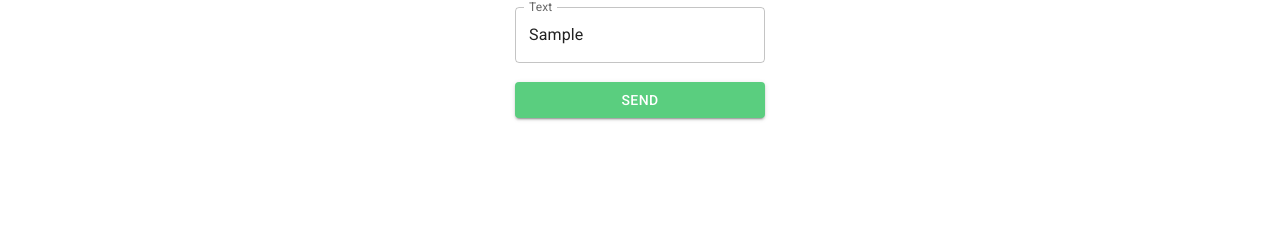
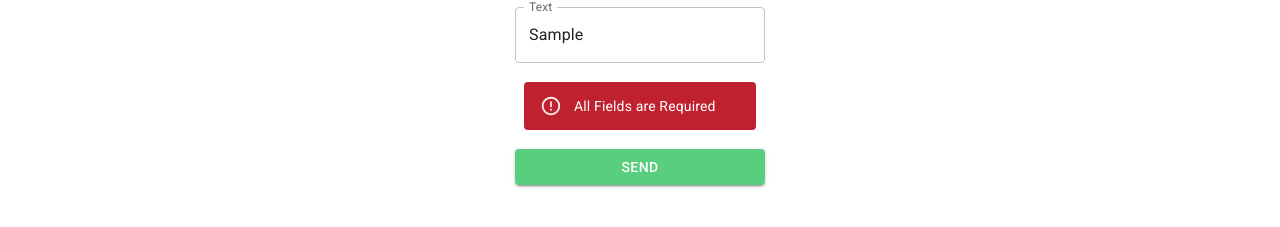
Before and after one commit to MariamElZaatari/react_authentication_app, a React (Create React App) app: page /contact in a window 1280 px wide. Both pictures are taken after typing "Sample", "Sample", "Sample" into the empty fields and a click on the button "SEND". Shown: the part 363-590 px from the top of the page. Built offline with nearby package versions, Linux system fonts and the light colour scheme; no server answers.

Commit message:
Contact Service URL Updated and Contact JS Modified with Alerts and Handlers

```diff
--- a/src/pages/Contact.js
+++ b/src/pages/Contact.js
@@ -1,16 +1,21 @@
-import React,{useState} from 'react'
+import React, { useState, useEffect } from 'react'
 import Typography from '@mui/material/Typography';
 import Container from '@mui/material/Container';
 import TextField from '@mui/material/TextField';
 import Button from '@mui/material/Button';
+import Alert from '@mui/material/Alert';
+import isEmail from 'validator/lib/isEmail';
+import ContactService from '../services/ContactService';
 
 export default function Contact() {
 
+  const [PostMessageFailedAlert, setPostMessageFailedAlert] = useState(null);
+
   const [email, setEmail] = useState();
   const [emailError, setEmailError] = useState(false);
-  const emailHandler = (subject) => {
+  const emailHandler = (email) => {
     setEmailError(false);
-    setEmail(subject);
+    setEmail(email);
   }
 
   const [subject, setSubject] = useState();
@@ -27,6 +32,39 @@ export default function Contact() {
     setText(subject);
   }
 
+  const postMessageHandler = () => {
+
+    if (isEmail(email)) {
+      setEmailError(false);
+    }
+    else {
+      setEmailError(true);
+    }
+
+    if (subject.length > 0) {
+      setSubjectError(false);
+    }
+    else {
+      setSubjectError(true);
+    }
+
+    if (text.length > 3) {
+      setTextError(false);
+    }
+    else {
+      setTextError(true);
+    }
+
+
+    ContactService.PostMessage(email, subject, text)
+      .then(({ data }) => {
+        //Add Message Sent Successfully
+      })
+      .catch(error => {
+        setPostMessageFailedAlert(<Alert className="login_text_alert clr_red" severity="error">All Fields are Required</Alert>)
+      })
+  }
+
   return (
     <div>
       <Container maxWidth="lg" className="section" align="center">
@@ -38,20 +76,21 @@ export default function Contact() {
           color="success"
           label="Email"
           onChange={(e) => emailHandler(e.target.value)}
-        /><br/><br/>
+        /><br /><br />
         <TextField
           error={subjectError}
           color="success"
           label="Subject"
           onChange={(e) => subjectHandler(e.target.value)}
-        /><br/><br/>
+        /><br /><br />
         <TextField
           error={textError}
           color="success"
           label="Text"
           onChange={(e) => textHandler(e.target.value)}
-        /><br/><br/>
-        <Button className="clr_green" variant="contained">Send</Button>
+        /><br /><br />
+        {PostMessageFailedAlert ? <>{PostMessageFailedAlert} <br /></> : null}
+        <Button className="clr_green" variant="contained" onClick={postMessageHandler}>Send</Button>
       </Container></div>
   )
 }
--- a/src/services/ContactService.js
+++ b/src/services/ContactService.js
@@ -1,7 +1,7 @@
 import axios from "axios"
 
 const PostMessage = async (email, subject, text) => {
-    return await axios.post("http://127.0.0.1:8000/api/auth/login",
+    return await axios.post("http://127.0.0.1:8000/api/message/create",
     {
         email: email,
         subject: subject,
```
